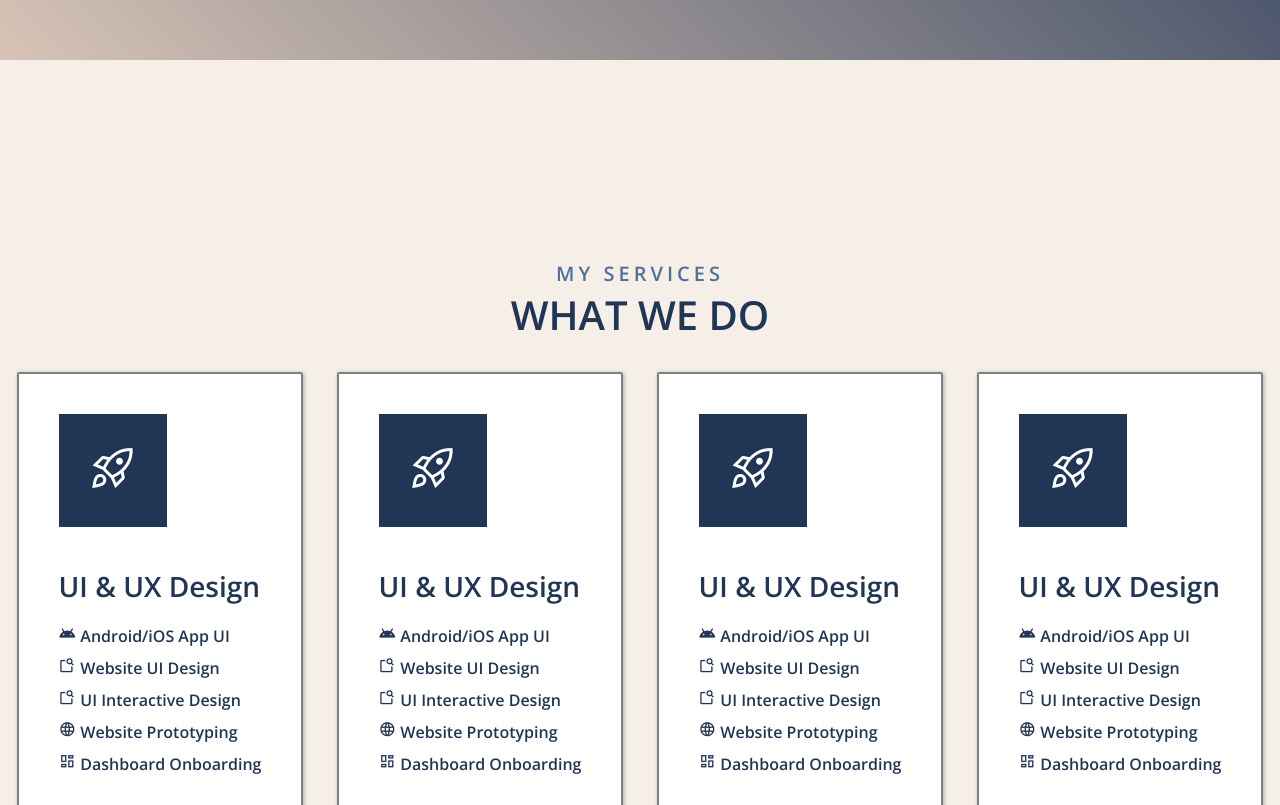
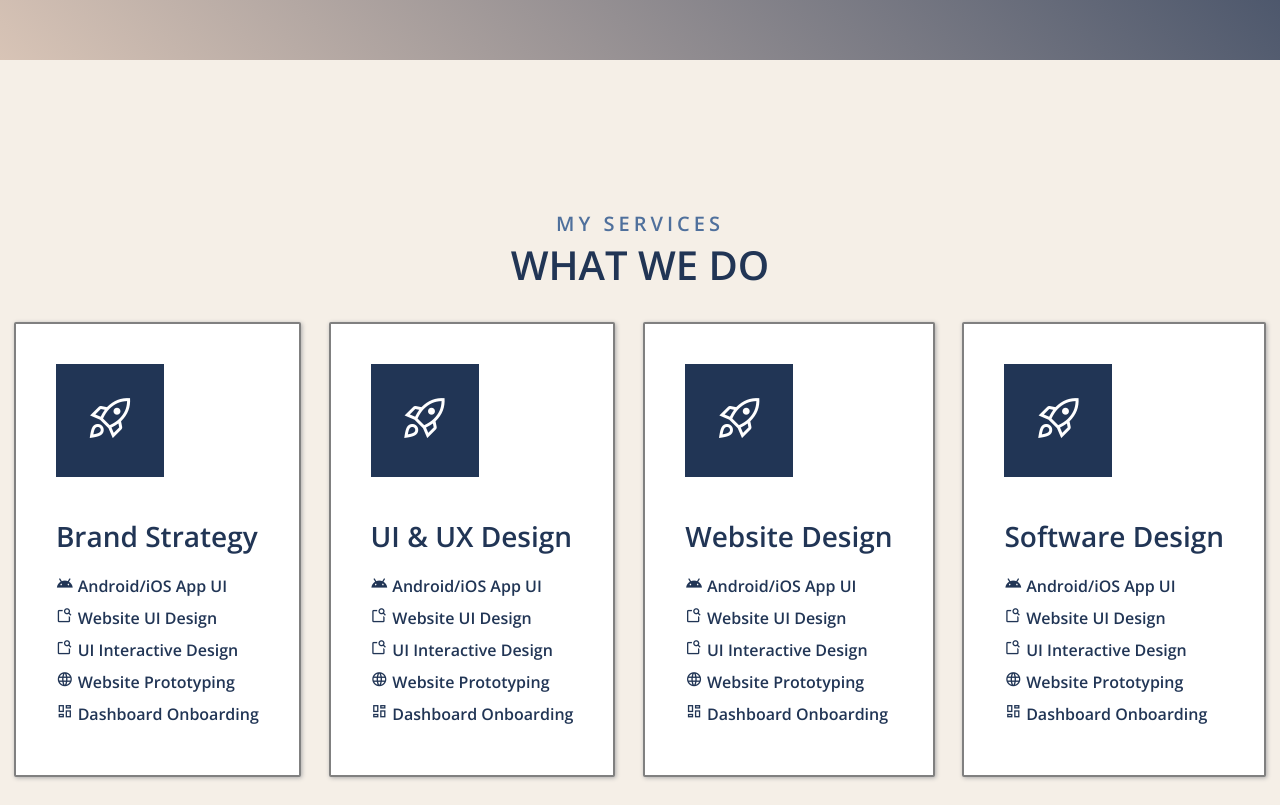
Before and after one commit to Anaskhnxx/WEB-D, a plain HTML site: page day_8/index.html in a window 1280 px wide. Shown: the part 478-1283 px from the top of the page. Drawn offline with nearby package versions, Linux system fonts and the light colour scheme.

Commit message:
last commit

```diff
--- a/day_8/index.html
+++ b/day_8/index.html
@@ -95,7 +95,7 @@
                         rocket_launch
                     </span>
                 </div>
-                <div class="servicetitle">UI & UX Design</div>
+                <div class="servicetitle">Brand Strategy</div>
                 <div class="servicefeatures">
                     <div class="servicefeature">
                         <span class="servicefeatureicon material-symbols-outlined">
@@ -182,7 +182,7 @@
                         rocket_launch
                     </span>
                 </div>
-                <div class="servicetitle">UI & UX Design</div>
+                <div class="servicetitle">Website Design</div>
                 <div class="servicefeatures">
                     <div class="servicefeature">
                         <span class="servicefeatureicon material-symbols-outlined">
@@ -225,7 +225,7 @@
                         rocket_launch
                     </span>
                 </div>
-                <div class="servicetitle">UI & UX Design</div>
+                <div class="servicetitle">Software Design</div>
                 <div class="servicefeatures">
                     <div class="servicefeature">
                         <span class="servicefeatureicon material-symbols-outlined">
--- a/day_8/style2.css
+++ b/day_8/style2.css
@@ -142,7 +142,7 @@ a:hover {
 .servicetext {
     text-align: center;
     text-transform: uppercase;
-    padding-top: 100px;
+    padding-top: 50px;
 }
 
 .textsubheading {
```
